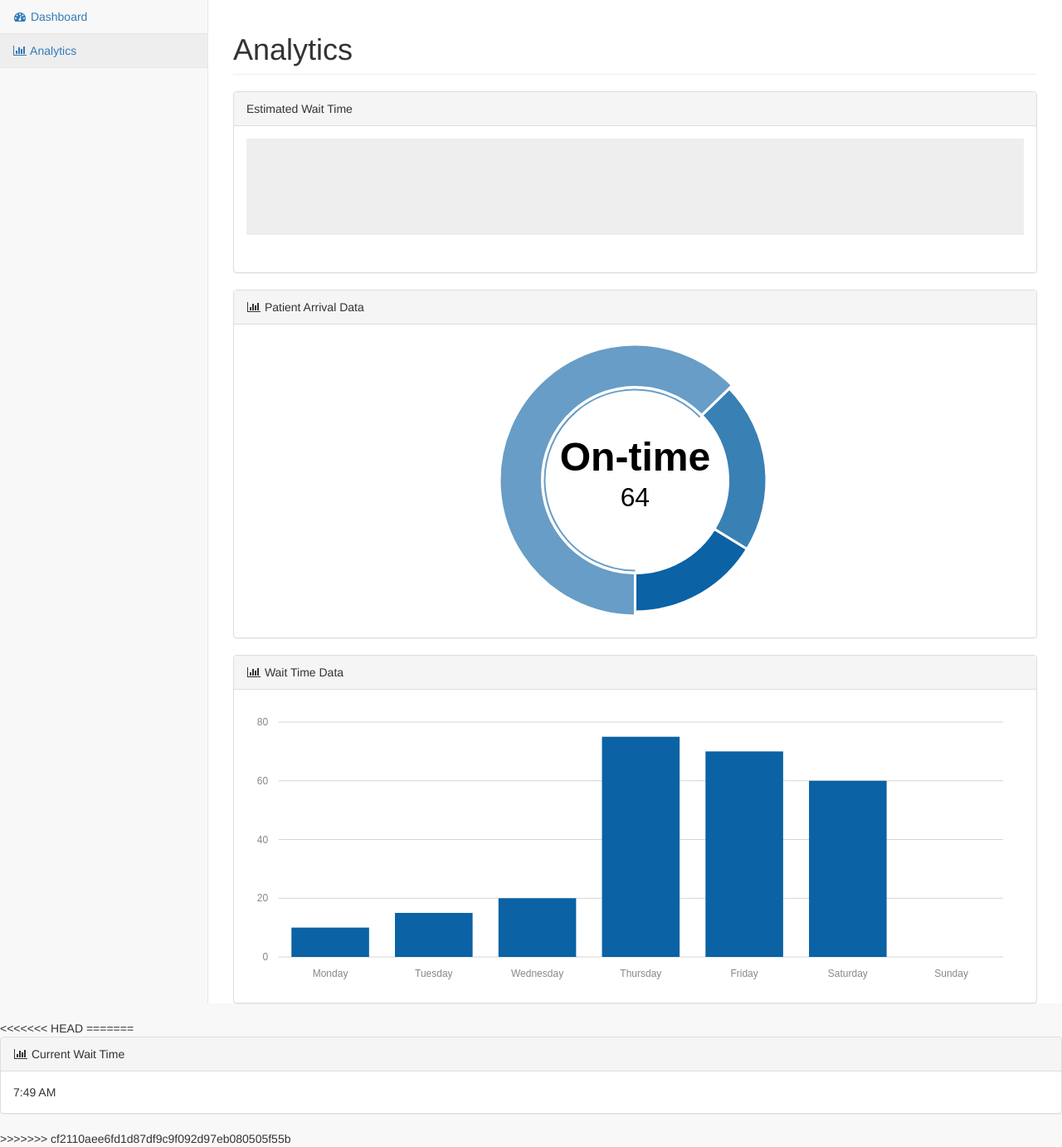
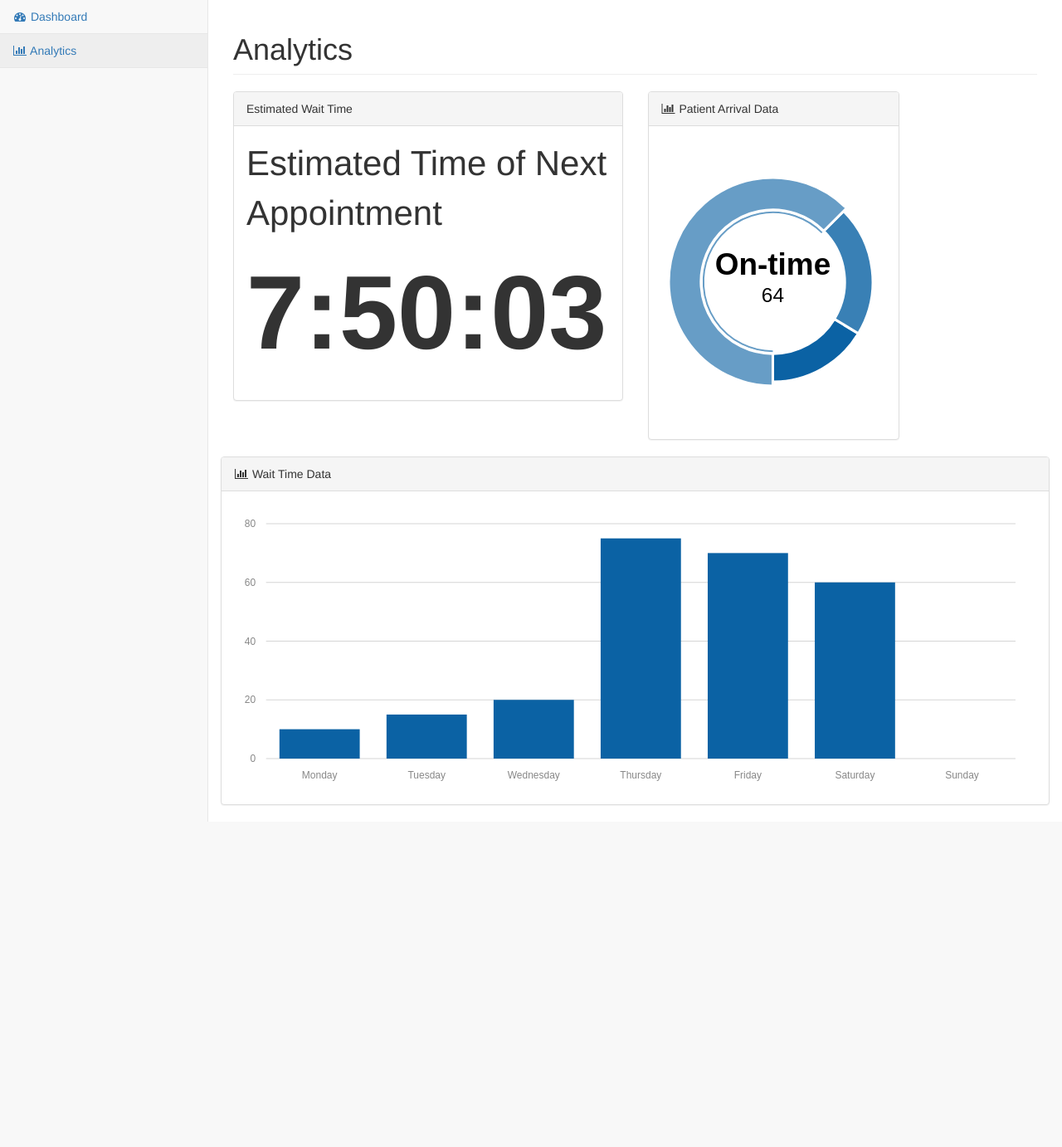
Before and after one commit to apaljug/medlytics, a Flask app: page /analytics in a window 1280 px wide. Shown: the part 51-1433 px from the top of the page at 83% size. After the commit the page ends 1041 px from the top, so only its background shows below. Run offline with Flask 2, Linux system fonts and the light colour scheme; some libraries are stand-ins or nearby versions.

Commit message:
fixed analytic layout (still need to add database)

```diff
--- a/templates/analytics.html
+++ b/templates/analytics.html
@@ -128,48 +128,45 @@
                 </div>
                 <!-- /.col-lg-12 -->
             </div>
+
+            <div class="row">
+                    <div class="col-lg-6">
                     <div class="panel panel-default">
                         <div class="panel-heading">
                             Estimated Wait Time
                         </div>
                         <div class="panel-body">
-                    <div class="jumbotron">
-                        <h1>
+                              <script>
+function startTime() {
+    var today = new Date();
+    var h = today.getHours();
+    var m = today.getMinutes();
+    var s = today.getSeconds();
+    m = checkTime(m);
+    s = checkTime(s);
+    document.getElementById('txt').innerHTML =
+    h + ":" + m + ":" + s;
+    var t = setTimeout(startTime, 500);
+}
+function checkTime(i) {
+    if (i < 10) {i = "0" + i};  // add zero in front of numbers < 10
+    return i;
+}
+</script>
 
-                          <script>
-                          function timedRefresh(ti
-                          	var currentTime = new Date(),
-                                hours = currentTime.getHours(),
-                                minutes = currentTime.getMinutes();
-
-                          	if (minutes < 10) {
-                          	 minutes = "0" + minutes;
-                            }
-
-                          	var suffix = "AM";
-                          	if (hours >= 12) {
-                              suffix = "PM";
-                              hours = hours - 12;
-                          	}
-                          	if (hours == 0) {
-                          	 hours = 12;
-                          	}
+<body onload="startTime()">
 
 
-                            document.write( hours + ":" + minutes + " " + suffix);
 
-
-                        </script>
-
-                      </h1>
-
-
-                    </div>
-
+  <text style= " font-size: 300%"> Estimated Time of Next Appointment <text>
+<Strong><div style= " font-size: 300%"id="txt"></div></Strong>
 
 
                         </div>
                     </div>
+                    </div>
+
+                    <div class="col-lg-4">
                                   <div class="panel panel-default">
                                       <div class="panel-heading">
                                           <i class="fa fa-bar-chart-o fa-fw"></i> Patient Arrival Data
@@ -193,6 +190,11 @@
 
 
                                       </div>
+                        </div>
+                </div>
+
+                <div class="row">
+
                 <div class="panel panel-default">
                     <div class="panel-heading">
                         <i class="fa fa-bar-chart-o fa-fw"></i> Wait Time Data
@@ -242,51 +244,12 @@
 
 
                     </div>
+                    </div>
+
 
 
                 <!-- /.panel-body -->
-            </div>
-<<<<<<< HEAD
-=======
-            <div class="panel panel-default">
-                <div class="panel-heading">
-                    <i class="fa fa-bar-chart-o fa-fw"></i> Current Wait Time
-                </div>
-                <div class="panel-body">
 
-                  <script>
-                   var currentTime = new Date(),
-                       hours = currentTime.getHours(),
-                       minutes = currentTime.getMinutes();
-
-                   if (minutes < 10) {
-                    minutes = "0" + minutes;
-                   }
-
-                   var suffix = "AM";
-                   if (hours >= 12) {
-                     suffix = "PM";
-                     hours = hours - 12;
-                   }
-                   if (hours == 0) {
-                    hours = 12;
-                   }
-
-                   document.write(hours + ":" + minutes + " " + suffix)
-                  </script>
-                </div>
-                <!-- /.panel-body -->
-            </div>
-          </div>
-          <!-- /#wrapper -->
-
-          <!-- jQuery -->
-          <script src="/static/public/vendor/jquery/jquery.min.js"></script>
->>>>>>> cf2110aee6fd1d87df9c9f092d97eb080505f55b
-
-
-          </div>
-          <!-- /#wrapper -->
 
 
 
```
Lines whose indentation alone changed are shown as unchanged.
